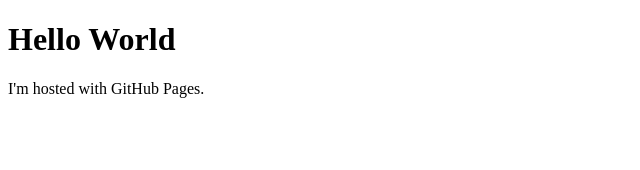
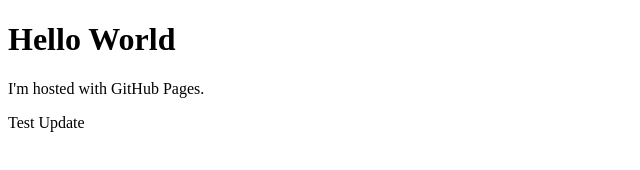
Before and after one commit to afk013/afk013.github.io, a plain HTML site: page index.html in a window 1280 px wide. Shown: the full height of the page, 0-640 px from the left. Drawn offline with Linux system fonts and the light colour scheme.

Commit message:
Mirror Page update

```diff
--- a/index.html
+++ b/index.html
@@ -3,5 +3,6 @@
 <body>
 <h1>Hello World</h1>
 <p>I'm hosted with GitHub Pages.</p>
+<p>Test Update</p>
 </body>
 </html>
```
